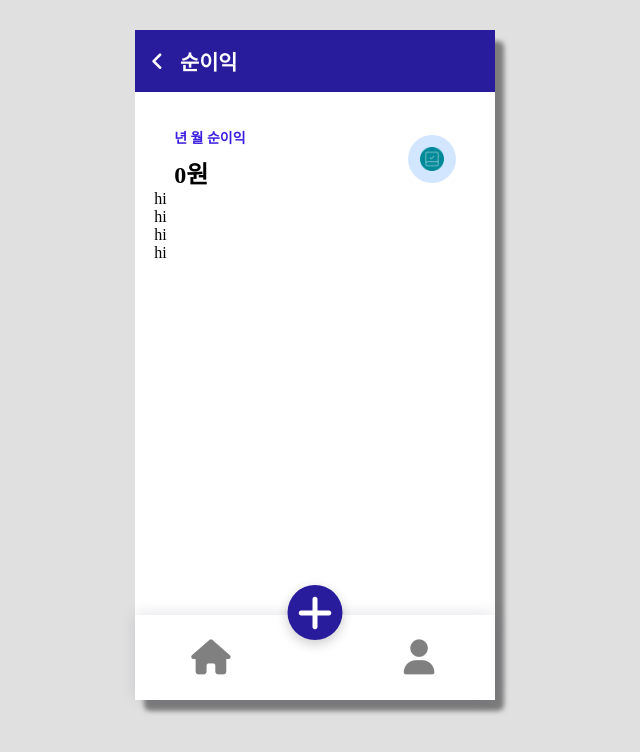
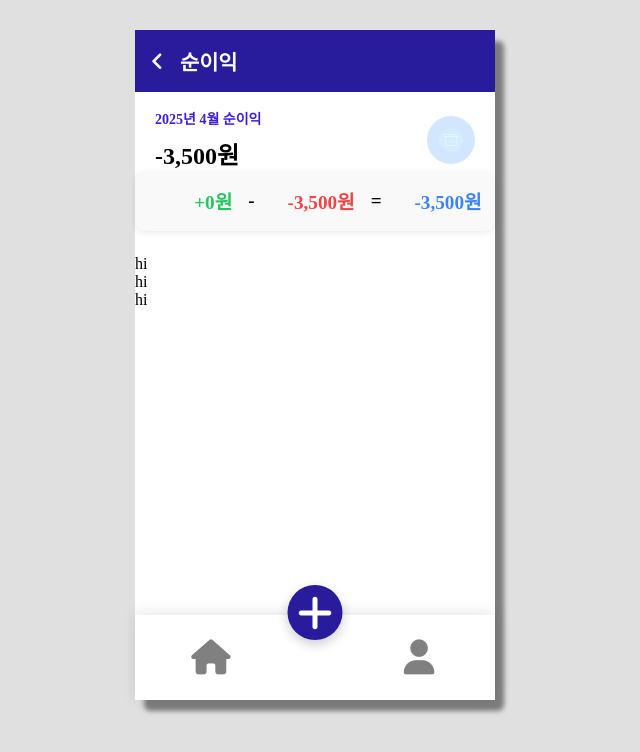
Before and after one commit to IT-Money/IT-Money, a Vue app: page /net-income in a window 1280 px wide. Shown: the top 752 px of the page, without its empty margins (325-965 px from the left). Built offline with nearby package versions, Linux system fonts and the light colour scheme; data requests are answered from the project's data file; a web font is replaced by a local one.

Commit message:
Feat: 순이익 구현

```diff
--- a/src/components/NetIncomeCalc.vue
+++ b/src/components/NetIncomeCalc.vue
@@ -1,7 +1,54 @@
-<script setup></script>
-
 <template>
-  <div>hi</div>
+  <div class="calc-box">
+    <span class="amount income">+{{ format(income) }}</span>
+    <span class="operator">-</span>
+    <span class="amount expense">-{{ format(expense) }}</span>
+    <span class="operator">=</span>
+    <span class="amount result">{{ format(income - expense) }}</span>
+  </div>
 </template>
 
-<style scoped></style>
+<script setup>
+defineProps({
+  income: Number,
+  expense: Number,
+})
+
+function format(value) {
+  return value.toLocaleString() + '원'
+}
+</script>
+
+<style scoped>
+.calc-box {
+  display: flex;
+  align-items: center;
+  justify-content: center;
+  font-size: 1.2rem;
+  background-color: #f9f9f9;
+  border-radius: 10px;
+  padding: 1rem;
+  margin-bottom: 1.5rem;
+  box-shadow: 0 2px 6px rgba(0, 0, 0, 0.08);
+  font-weight: 600;
+}
+
+.amount {
+  min-width: 100px;
+  text-align: right;
+  padding: 0 0.5rem;
+}
+
+.income {
+  color: #22c55e; /* 초록 */
+}
+.expense {
+  color: #ef4444; /* 빨강 */
+}
+.result {
+  color: #3b82f6; /* 파랑 */
+}
+.operator {
+  padding: 0 0.5rem;
+}
+</style>
--- a/src/components/NetIncomeSummary.vue
+++ b/src/components/NetIncomeSummary.vue
@@ -9,7 +9,7 @@
 
       <!-- 오른쪽: 아이콘 -->
       <div class="icon-section">
-        <img class="icon-image" src="@/icons/income.png" alt="순이익 아이콘" />
+        <img class="icon-image" src="@/icons/profit.png" alt="순이익 아이콘" />
       </div>
     </div>
   </div>
@@ -19,8 +19,8 @@
 export default {
   name: 'NetIncomeSummary',
   props: {
-    year: Number,
-    month: Number,
+    year: [Number, String],
+    month: [Number, String],
     netAmount: Number, // 순이익 금액
   },
 }
--- a/src/views/NetIncome.vue
+++ b/src/views/NetIncome.vue
@@ -2,7 +2,11 @@
 <template>
   <section class="net-income-page">
     <!-- 1. 상단 요약 컴포넌트 -->
-    <NetIncomeSummary :year="year" :month="month" :netAmount="netAmount" />
+    <NetIncomeSummary
+      :year="Number(year)"
+      :month="Number(month)"
+      :netAmount="netAmount"
+    />
 
     <!-- 2. 순이익 계산 영역 -->
     <NetIncomeCalc :income="totalIncome" :expense="totalExpense" />
@@ -19,43 +23,51 @@
 </template>
 
 <script setup>
-import { computed } from 'vue'
+import { ref, computed } from 'vue'
 import NetIncomeSummary from '@/components/NetIncomeSummary.vue'
 import NetIncomeCalc from '@/components/NetIncomeCalc.vue'
 import NetIncomeChange from '@/components/NetIncomeChange.vue'
 import NetIncomeGroup from '@/components/NetIncomeGroup.vue'
-
-// import { getCurrentYearMonth, getLastMonth } from '@/utils/dateUtils'
 import wallet from '../../wallet_db.json' // 거래내역 JSON
 console.log('wallet', wallet) // 👈
 
-// 현재 연도와 월을 문자열로 반환 (예: "2025-04")
-function getCurrentYearMonth() {
-  const now = new Date()
-  const year = now.getFullYear()
-  const month = String(now.getMonth() + 1).padStart(2, '0') // 0~11 이기 때문에 +1
-  return `${year}-${month}`
-}
+// ✅ 선택 가능한 연도/월
+const years = ['2024', '2025']
+const months = [
+  '01',
+  '02',
+  '03',
+  '04',
+  '05',
+  '06',
+  '07',
+  '08',
+  '09',
+  '10',
+  '11',
+  '12',
+]
 
-// ✅ 현재 연월 계산
-const { year, month } = getCurrentYearMonth()
+// ✅ 현재 선택 중인 연/월
+const year = ref('2025')
+const month = ref('04')
 
-// ✅ 현재 달 거래내역 필터링
+// ✅ 거래내역 필터링
 const filteredTransactions = computed(() =>
   wallet.transactions.filter(t =>
-    t.dateTime.startsWith(`${year}-${String(month).padStart(2, '0')}`),
+    t.dateTime.startsWith(`${year.value}-${month.value}`),
   ),
 )
 
-// ✅ 수익 / 지출 분리
-const incomeList = computed(() =>
-  filteredTransactions.value.filter(t => t.type === '수익'),
+// ✅ 수익/지출 분리
+const incomeList = computed(
+  () => filteredTransactions.value.filter(t => t.typeId === '2'), // '2'가 수익
 )
-const expenseList = computed(() =>
-  filteredTransactions.value.filter(t => t.type === '지출'),
+const expenseList = computed(
+  () => filteredTransactions.value.filter(t => t.typeId === '1'), // '1'이 지출
 )
 
-// ✅ 총합 계산
+// ✅ 총합
 const totalIncome = computed(() =>
   incomeList.value.reduce((acc, cur) => acc + cur.amount, 0),
 )
@@ -64,17 +76,19 @@ const totalExpense = computed(() =>
 )
 const netAmount = computed(() => totalIncome.value - totalExpense.value)
 
-// ✅ 전달 대비 변화 예시 (간단 비교용)
+// ✅ 전달 비교 (간단 예시)
 const compareWithLastMonth = computed(() => {
-  // 예시: 전달 대비 총합 비교만 계산 (실제는 전달 수익/지출 데이터 필요)
   const lastMonthAmount = 13000 // mock
-  const diff = netAmount.value - lastMonthAmount
-  return diff
+  return netAmount.value - lastMonthAmount
 })
+console.log('✅ 현재 연도:', year.value)
+console.log('✅ 현재 월:', month.value)
+console.log('✅ 필터 조건:', `${year.value}-${month.value}`)
+console.log('✅ 전체 거래 개수:', wallet.transactions.length)
+
+console.log('✅ 필터링된 거래:', filteredTransactions.value)
+console.log('✅ 수입:', incomeList.value)
+console.log('✅ 지출:', expenseList.value)
 </script>
 
-<style scoped>
-.net-income-page {
-  padding: 1.2rem;
-}
-</style>
+<style scoped></style>
```
